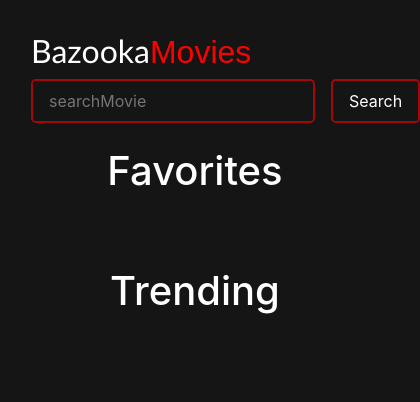
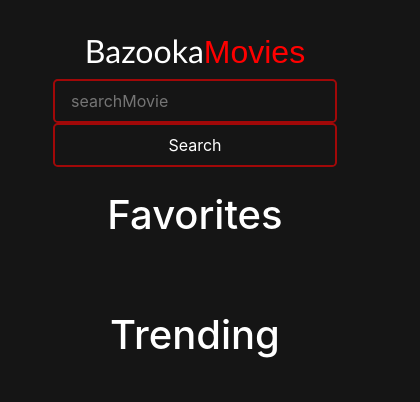
Before and after one commit to RomanusBett/moviedb, a plain HTML site: page index.html in a window 390 px wide. Shown: the whole page, 420 px wide, since content can reach past the window. Drawn offline with nearby package versions, Linux system fonts and the light colour scheme; no server answers.

```diff
--- a/styles.css
+++ b/styles.css
@@ -212,4 +212,10 @@ body{
         top: 10px;
         right: 20px;
     }
+    .search{
+        flex-direction: column;
+    }
+    .navbar{
+        justify-content: center;
+    }
 }
```
